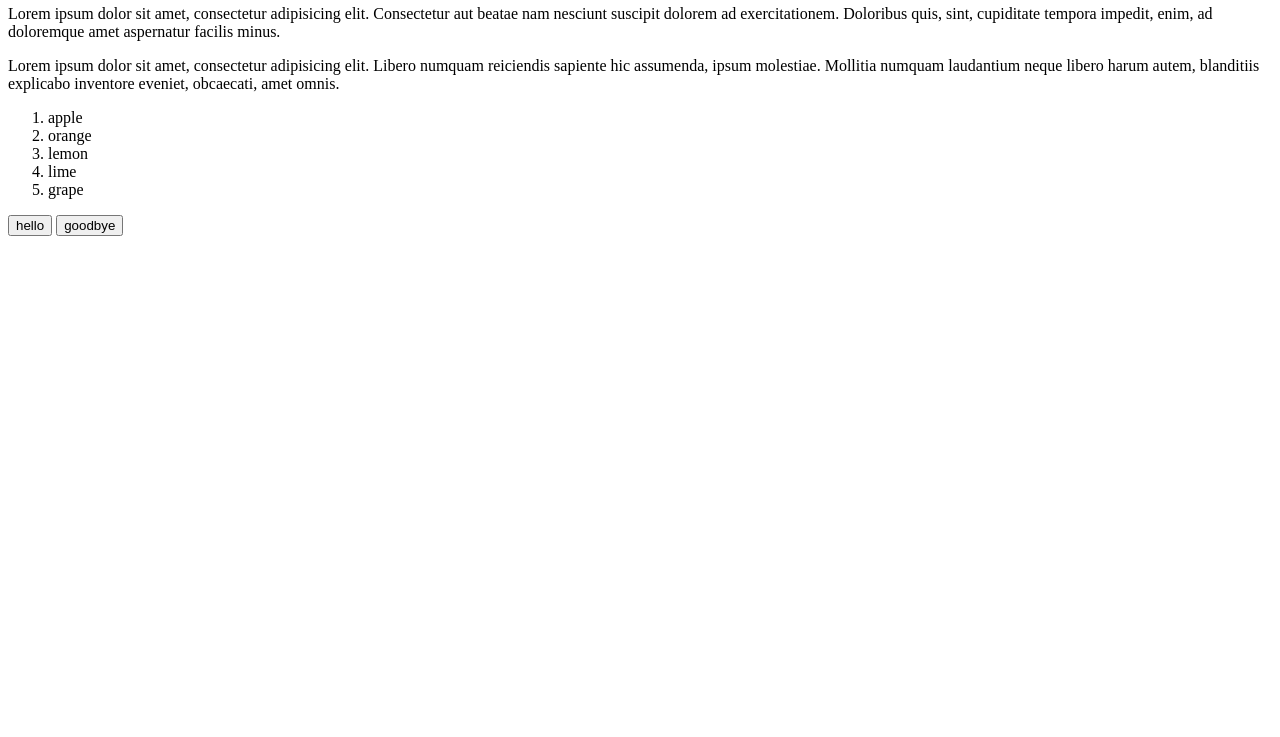
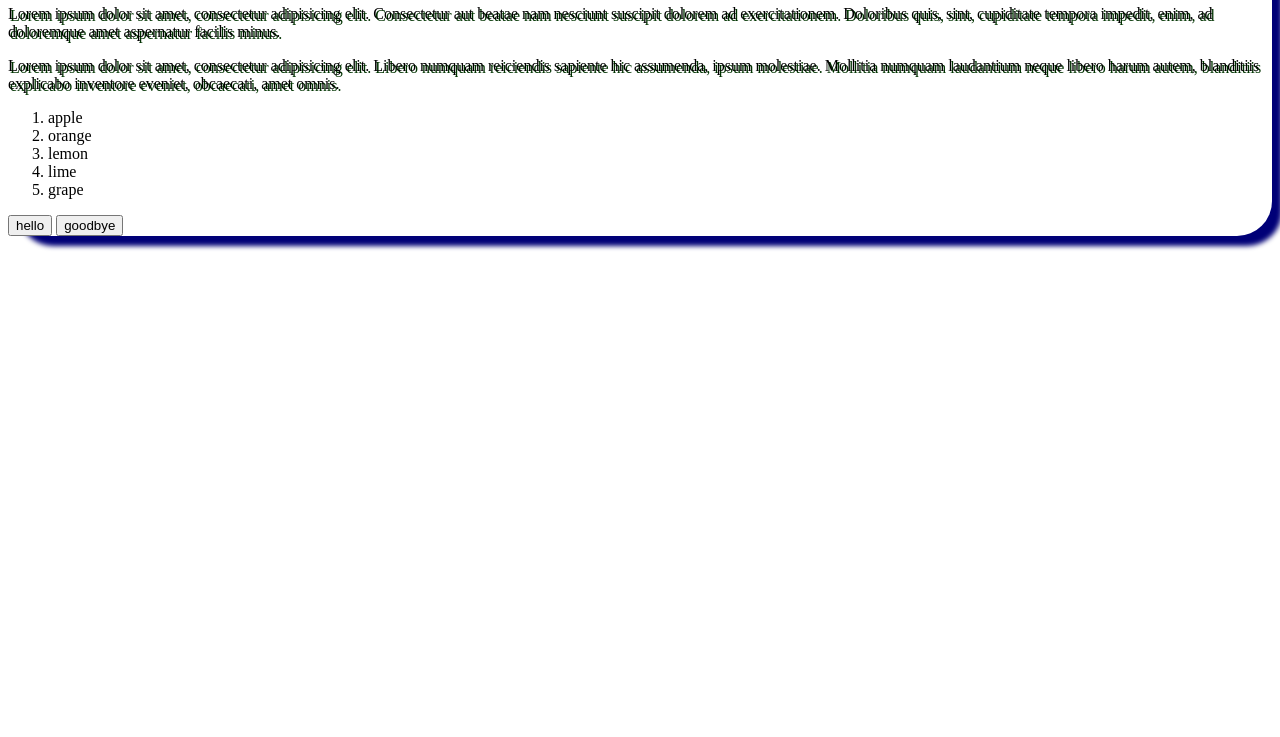
Before and after one commit to angryjenkins/day5.02_pseudoClass, a plain HTML site: page index.html in a window 1280 px wide. Shown: the part 63-800 px from the top of the page. Drawn offline with Linux system fonts and the light colour scheme.

Commit message:
shadow stuff

```diff
--- a/style.css
+++ b/style.css
@@ -17,3 +17,22 @@ button:focus {
 	background-color: black;
 	color:white;
 }
+/* text shadow */
+
+
+div.text {
+	text-shadow: 2px 2px #003300;
+}
+
+
+/*shadow box */
+
+div.container {
+    box-shadow: 10px 10px 5px 0px rgba(0,0,119,1);
+    moz-box-shadow: 10px 10px 5px 0px rgba(0,0,119,1);
+    webkit-box-shadow: 10px 10px 5px 0px rgba(0,0,119,1);
+    border-radius: 35px 35px 35px 35px;
+-moz-border-radius: 35px 35px 35px 35px;
+-webkit-border-radius: 35px 35px 35px 35px;
+border: 0px solid #000000;
+}
```
